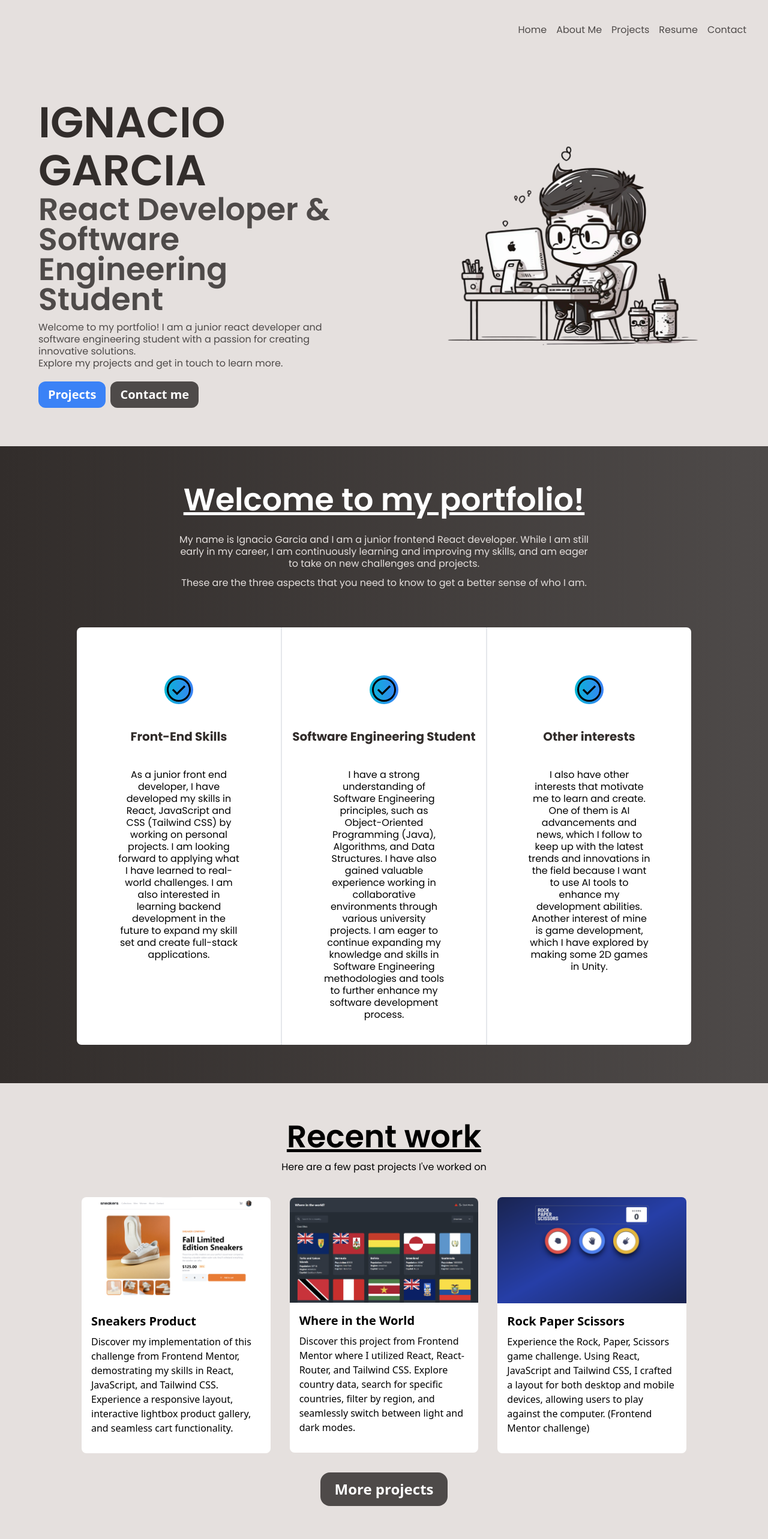
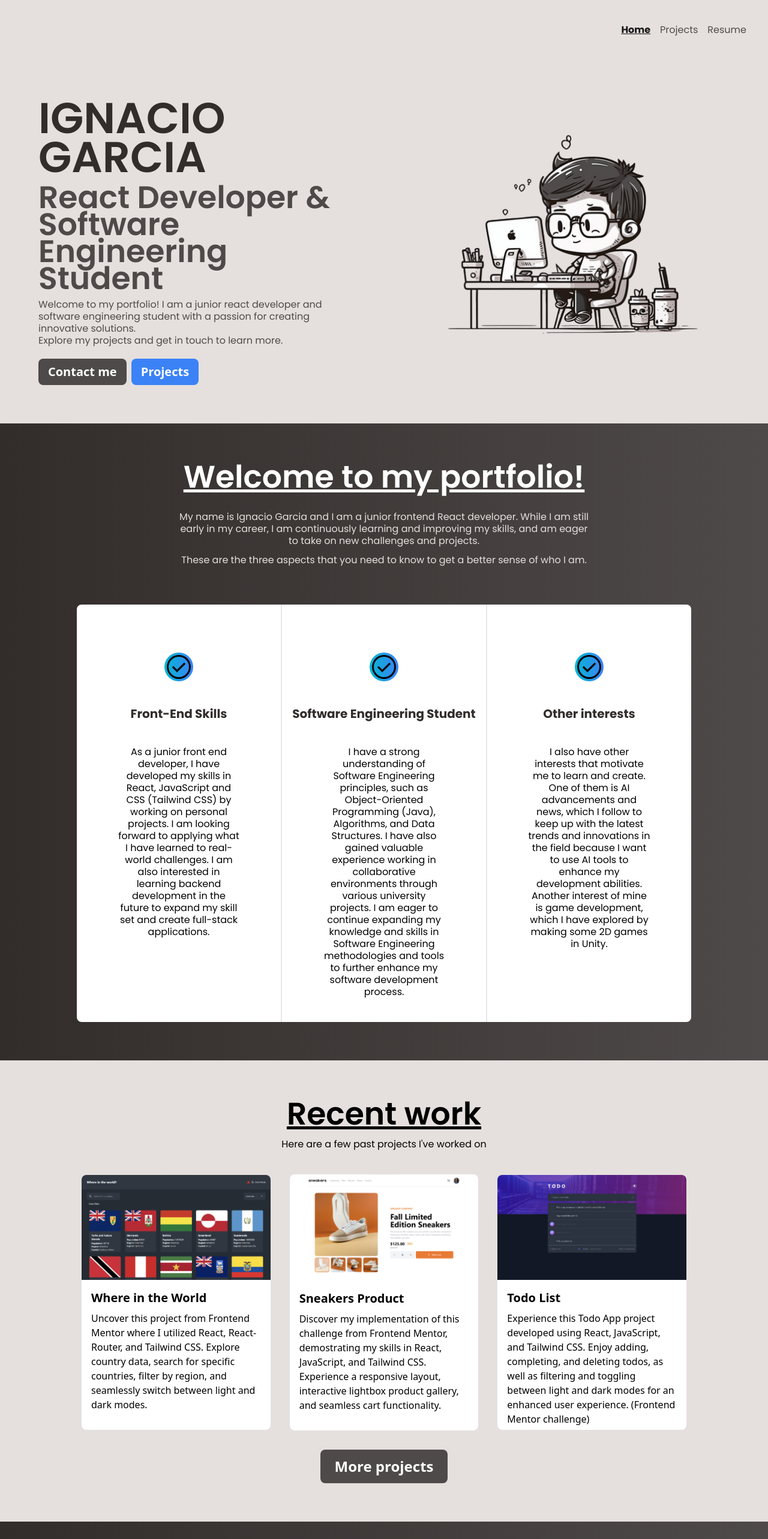
Before and after one commit to NachoG2000/portfolio-react, a React (Vite) app: page / in a window 1280 px wide. Shown: the top 2566 px of the page at 60% size. Built offline with nearby package versions, Linux system fonts and the light colour scheme.

Commit message:
navlinks and minor updates

```diff
--- a/src/App.jsx
+++ b/src/App.jsx
@@ -3,8 +3,8 @@ import {RouterProvider, createBrowserRouter, createRoutesFromElements, Route} fr
 
 import Layout from './components/Layout'
 import HomePage from './pages/HomePage'
-import ContactPage from './pages/ContactPage'
 import ProjectsPage from './pages/ProjectsPage'
+import NotFoundPage from './pages/NotFoundPage'
 
 import quizzical from "./assets/quizzical-screenshot.png"
 import intro from "./assets/intro-screenshot.png"
@@ -20,16 +20,28 @@ export default function App() {
 
   const projectsArray = [
     {
+    title: "Where in the World",
+    url: "https://where-in-the-world-reactng.vercel.app/",
+    img: countries,
+    description: "Uncover this project from Frontend Mentor where I utilized React, React-Router, and Tailwind CSS. Explore country data, search for specific countries, filter by region, and seamlessly switch between light and dark modes. "
+    },
+    {
     title: "Sneakers Product",
     url: "https://sneakers-product-react.vercel.app/",
     img: sneakers,
     description: "Discover my implementation of this challenge from Frontend Mentor, demostrating my skills in React, JavaScript, and Tailwind CSS. Experience a responsive layout, interactive lightbox product gallery, and seamless cart functionality."
     },
     {
-    title: "Where in the World",
-    url: "https://where-in-the-world-reactng.vercel.app/",
-    img: countries,
-    description: "Discover this project from Frontend Mentor where I utilized React, React-Router, and Tailwind CSS. Explore country data, search for specific countries, filter by region, and seamlessly switch between light and dark modes. "
+    title: "Todo List",
+    url: "https://todo-react-ng.vercel.app/",
+    img: todoList,
+    description: "Experience this Todo App project developed using React, JavaScript, and Tailwind CSS. Enjoy adding, completing, and deleting todos, as well as filtering and toggling between light and dark modes for an enhanced user experience. (Frontend Mentor challenge)"
+    },
+    {
+    title: "IP Tracker",
+    url: "https://address-tracker-react.vercel.app/",
+    img: ipTracker,
+    description: "Through the use of React, JavaScript, and Tailwind CSS, I built a responsive app that integrates the IP Geolocation API by IPify and LeafletJS. Experience the power of visualizing IP address locations on a dynamic map with this project. (Frontend Mentor challenge)"
     },
     {
     title: "Rock Paper Scissors",
@@ -38,28 +50,16 @@ export default function App() {
     description: "Experience the Rock, Paper, Scissors game challenge. Using React, JavaScript and Tailwind CSS, I crafted a layout for both desktop and mobile devices, allowing users to play against the computer. (Frontend Mentor challenge)"
     },
     {
-    title: "IP Tracker",
-    url: "https://address-tracker-react.vercel.app/",
-    img: ipTracker,
-    description: "Through the use of React, JavaScript, and Tailwind CSS, I built a responsive app that integrates the IP Geolocation API by IPify and LeafletJS. Experience the power of visualizing IP address locations on a dynamic map with this project. (Frontend Mentor challenge)"
-    },
-    {
     title: "Quizzical Trivia Game",
     url: "https://quizzical-game-rouge.vercel.app/",
     img: quizzical,
     description: "Leveraging an API to retrieve questions and answers, I created a responsive design optimized for both mobile and desktop devices using React, JavaScript, and Tailwind CSS. Immerse yourself in this engaging experience and put your knowledge to the test."
     },
     {
-    title: "Todo List",
-    url: "https://todo-react-ng.vercel.app/",
-    img: todoList,
-    description: "Discover Todo App project developed using React, JavaScript, and Tailwind CSS. Enjoy adding, completing, and deleting todos, as well as filtering and toggling between light and dark modes for an enhanced user experience. (Frontend Mentor challenge)"
-    },
-    {
     title: "Intro Section Dropdown",
     url: "https://intro-section-dropdown-seven.vercel.app/",
     img: intro,
-    description: "Built using React, JavaScript, and Tailwind CSS, the design ensures that users can seamlessly access relevant dropdown menus on both desktop and mobile devices. (Frontend Mentor 'Junior' challenge)"
+    description: "Built using React, JavaScript, and Tailwind CSS, the design ensures that users can seamlessly access relevant dropdown menus on both desktop and mobile devices. (Frontend Mentor challenge)"
     },
     {
     title: "Tenzies Game",
@@ -80,8 +80,8 @@ export default function App() {
   const router = createBrowserRouter(createRoutesFromElements(
     <Route path="/" element={<Layout />}>
       <Route index element={<HomePage projectsArray={projectsArray}/>}/>
-      <Route path="contact" element={<ContactPage />}/>
       <Route path="projects" element={<ProjectsPage projectsArray={projectsArray}/>}/>
+      <Route path='*' element={<NotFoundPage />}/>
     </Route>
   ))
 
--- a/src/components/Header.jsx
+++ b/src/components/Header.jsx
@@ -1,8 +1,16 @@
 import React from 'react'
+import { Link, NavLink } from 'react-router-dom'
+
 import Menu from './Menu'
 import menu from "../assets/menu.svg"
 
 export default function Navbar(props) {
+  const activeStyles = {
+    fontWeight: "bold",
+    textDecoration: "underline",
+    color: "#161616"
+}
+
   return (
     // ${toggle ?"" : "h-[300px]"}
     <nav className= {`w-full pl-0 pr-5 sm:px-5 flex justify-between items-center bg-[#E5E0DE]`} >
@@ -11,21 +19,15 @@ export default function Navbar(props) {
         {/* <img src="src/assets/logo2.png" alt='logo' className='h-[100px] w-[100px] '/> */}
       </div>
       <ul className='list-none sm:flex hidden justify-end items-center flex-1'>
-        <a href="#" className="text-[#4E4A49] hover:text-[#212121] mr-4 font-poppins font-normal cursor-pointer text-[16px] hover:underline">
+        <NavLink to="/" className="text-[#4E4A49] hover:text-[#212121] mr-4 font-poppins font-normal cursor-pointer text-[16px] hover:underline" style={({isActive}) => isActive ? activeStyles : null}>
         Home
-        </a>
-        <a href="#about-section" className="text-[#4E4A49] hover:text-[#212121] mr-4 font-poppins font-normal cursor-pointer text-[16px] hover:underline">
-        About Me
-        </a>
-        <a href="#projects-section" className="text-[#4E4A49] hover:text-[#212121] mr-4 font-poppins font-normal cursor-pointer text-[16px] hover:underline">
+        </NavLink>
+        <NavLink to="/projects" className="text-[#4E4A49] hover:text-[#212121] mr-4 font-poppins font-normal cursor-pointer text-[16px] hover:underline" style={({isActive}) => isActive ? activeStyles : null}>
         Projects
-        </a>
-        <a href="https://drive.google.com/file/d/1kObCwN8n-FW3A8T5ADE1cJX1ibEhBleK/view?usp=sharing" target="_blank" className="text-[#4E4A49] hover:text-[#212121] mr-4 font-poppins font-normal cursor-pointer text-[16px] hover:underline">
+        </NavLink>
+        <Link to="https://drive.google.com/file/d/1kObCwN8n-FW3A8T5ADE1cJX1ibEhBleK/view?usp=sharing" target="_blank" className="text-[#4E4A49] hover:text-[#212121] mr-4 font-poppins font-normal cursor-pointer text-[16px] hover:underline">
         Resume
-        </a>
-        <a href="#contact-section" className="text-[#4E4A49] hover:text-[#212121] mr-4 font-poppins font-normal cursor-pointer text-[16px] hover:underline">
-        Contact
-        </a>
+        </Link>
       </ul>
       <Menu isMenuDisplayed={props.isMenuDisplayed} toggleMenu={props.toggleMenu}/>
       <div className='sm:hidden flex flex-1 justify-end items-center h-[100px]'>
@@ -36,26 +38,3 @@ export default function Navbar(props) {
     </nav>
   )
 }
-
-
-{/* <div className={`${!toggle ? "hidden" : "flex"} p-6 absolute w-full top-20 right-0  my-2 min-w-[140px] bg-[#E5E0DE] shadow-lg `} >
-
-<ul className='list-none flex flex-col justify-end items-end flex-1'>
-
-  <li href="#" className="text-black-300 mr-4 font-poppins font-normal cursor-pointer text-[16px] my-1">
-  Home Page
-  </li>
-  <li href="#" className="text-black-300 mr-4 font-poppins font-normal cursor-pointer text-[16px] my-1">
-  About Me
-  </li>
-  <li href="#" className="text-black-300 mr-4 font-poppins font-normal cursor-pointer text-[16px] my-1">
-  Skills
-  </li>
-  <li href="#" className="text-black-300 mr-4 font-poppins font-normal cursor-pointer text-[16px] my-1">
-  Projects
-  </li>
-  <li href="#" className="text-black-300 mr-4 font-poppins font-normal cursor-pointer text-[16px] my-1">
-  Contact
-  </li>
-</ul>
-</div> */}
--- a/src/components/Hero.jsx
+++ b/src/components/Hero.jsx
@@ -5,10 +5,10 @@ export default function Hero() {
   return (
     <section className='flex md:flex-row flex-col bg-[#E5E0DE]'>
         <div className='flex flex-1 flex-col justify-center items-start py-0 md:py-16 sm:px-16 px-6'>
-            <h1 className='font-poppins font-semibold ss:text-[72px] text-[46px] text-[#322D2B] ss:leading-[80px] leading-[55px]'>
+            <h1 className='font-poppins font-semibold ss:text-[72px] text-[46px] text-[#322D2B] ss:leading-[65px] leading-[45px]'>
                 IGNACIO GARCIA
             </h1>
-            <h4 className='font-poppins font-semibold ss:text-[52px] text-[32px] text-[#4E4A49] ss:leading-[50px] leading-[40px]'>
+            <h4 className='mt-3 font-poppins font-semibold ss:text-[52px] text-[32px] text-[#4E4A49] ss:leading-[45px] leading-[35px]'>
                 React Developer & Software Engineering Student
             </h4>
             <p className='mt-3 font-poppins font-normal ss:text-[16px] text-[12px] text-[#4E4A49] ss:leading-[20px] leading-[16px]'>
@@ -19,11 +19,11 @@ export default function Hero() {
                 Explore my projects and get in touch to learn more.
             </p>
             <div className='flex justify-center pt-5 '>
-                <a href="#projects-section" className="bg-blue-500 hover:bg-blue-700 text-white font-bold py-2 px-4 rounded-xl sm:text-lg lg:text-xl">
+                <a href="#contact-section" className="bg-[#4E4A49] hover:bg-[#322D2B] text-white font-bold py-2 px-4 rounded-lg sm:text-lg lg:text-xl">
+                    Contact me
+                </a>
+                <a href="#projects-section" className="bg-blue-500 hover:bg-blue-600 text-white font-bold py-2 px-4 rounded-lg sm:text-lg lg:text-xl mx-2">
                     Projects
-                </a>
-                <a href="#contact-section" className="bg-[#4E4A49] hover:bg-[#322D2B] text-white font-bold py-2 px-4 rounded-xl sm:text-lg lg:text-xl mx-2">
-                    Contact me
                 </a>
             </div>
         </div>
--- a/src/components/Menu.jsx
+++ b/src/components/Menu.jsx
@@ -1,6 +1,14 @@
 import React from 'react'
+import { NavLink } from 'react-router-dom'
+
 import close from "../assets/close.svg"
 function Menu(props) {
+  const activeStyles = {
+    fontWeight: "bold",
+    textDecoration: "underline",
+    color: "#161616"
+  }
+
   return (
     <>
         <div className={`absolute ${!props.isMenuDisplayed ? "hidden" : "flex flex-col"} bg-black bg-opacity-70 w-full top-0 left-0 bottom-[-200px] z-9`}
@@ -12,11 +20,9 @@ function Menu(props) {
             <img src={close} onClick={props.toggleMenu} className="w-[28px] h-[28px] mx-5 mt-9 object-contain cursor-pointer"></img>
           </div>
           <ul className='flex flex-col list-none ml-2'>
-            <a href="#" className="m-2 font-semibold text-[#6B6B6B] hover:text-[#212121] cursor-pointer" onClick={props.toggleMenu}> Home </a>
-            <a href="#about-section" className="m-2 font-semibold text-[#6B6B6B] hover:text-[#212121] cursor-pointer" onClick={props.toggleMenu}> About Me </a>
-            <a href="#projects-section" className="m-2 font-semibold text-[#6B6B6B] hover:text-[#212121] cursor-pointer" onClick={props.toggleMenu}> Projects </a>
-            <a href="https://drive.google.com/file/d/1kObCwN8n-FW3A8T5ADE1cJX1ibEhBleK/view?usp=sharing" target="_blank" className="m-2 font-semibold text-[#6B6B6B] hover:text-[#212121] cursor-pointer"> Resume </a>
-            <a href="#contact-section" className="m-2 font-semibold text-[#6B6B6B] hover:text-[#212121] cursor-pointer" onClick={props.toggleMenu}> Contact </a>
+            <NavLink to="/" className="m-2 font-semibold text-[#6B6B6B] hover:text-[#212121] cursor-pointer" style={({isActive}) => isActive ? activeStyles : null} onClick={props.toggleMenu}> Home </NavLink>
+            <NavLink to="/projects" className="m-2 font-semibold text-[#6B6B6B] hover:text-[#212121] cursor-pointer" style={({isActive}) => isActive ? activeStyles : null} onClick={props.toggleMenu}> Projects </NavLink>
+            <NavLink href="https://drive.google.com/file/d/1kObCwN8n-FW3A8T5ADE1cJX1ibEhBleK/view?usp=sharing" target="_blank" className="m-2 font-semibold text-[#6B6B6B] hover:text-[#212121] cursor-pointer"> Resume </NavLink>
           </ul>
         </div>
     </>
--- a/src/components/Projects.jsx
+++ b/src/components/Projects.jsx
@@ -24,7 +24,7 @@ export default function Projects(props) {
             {projectsElements}
         </div>
         <div className='flex justify-center rounded-lg'>
-            <Link to="projects" className="bg-[#4E4A49] hover:bg-[#322D2B] text-white font-bold py-3 px-6 rounded-2xl sm:text-xl lg:text-2xl mx-2 mt-6">
+            <Link to="projects" className="bg-[#4E4A49] hover:bg-[#322D2B] text-white font-bold py-3 px-6 rounded-lg sm:text-xl lg:text-2xl mx-2 mt-6">
                   More projects
             </Link>
         </div>
--- /dev/null
+++ b/src/pages/NotFoundPage.jsx
@@ -0,0 +1,12 @@
+import React from 'react'
+import { Link } from 'react-router-dom'
+
+function NotFoundPage() {
+  return (
+    <div className='w-full min-h-screen bg-[#E5E0DE]'>
+      <h1 className='font-poppins font-semibold ss:text-[52px] text-[32px] text-black ss:leading-[50px] leading-[40px] mx-[5%] mb-10'>Error: Page not found</h1>
+      <Link to="/" className="bg-[#4E4A49] hover:bg-[#322D2B] text-white font-bold py-3 px-6 rounded-lg sm:text-xl lg:text-2xl mx-[5%] mt-6">Back to home</Link>
+    </div>  )
+}
+
+export default NotFoundPage
```
Also changed, not shown: src/components/Contact.jsx (+5 -3 lines), src/pages/ContactPage.jsx (deleted, +0 -9 lines), vite.config.js.timestamp-1687027241067-8ed1d1f494924.mjs (added, +10 -0 lines), src/assets/linkedin.png (added), src/assets/mail.svg (added).
